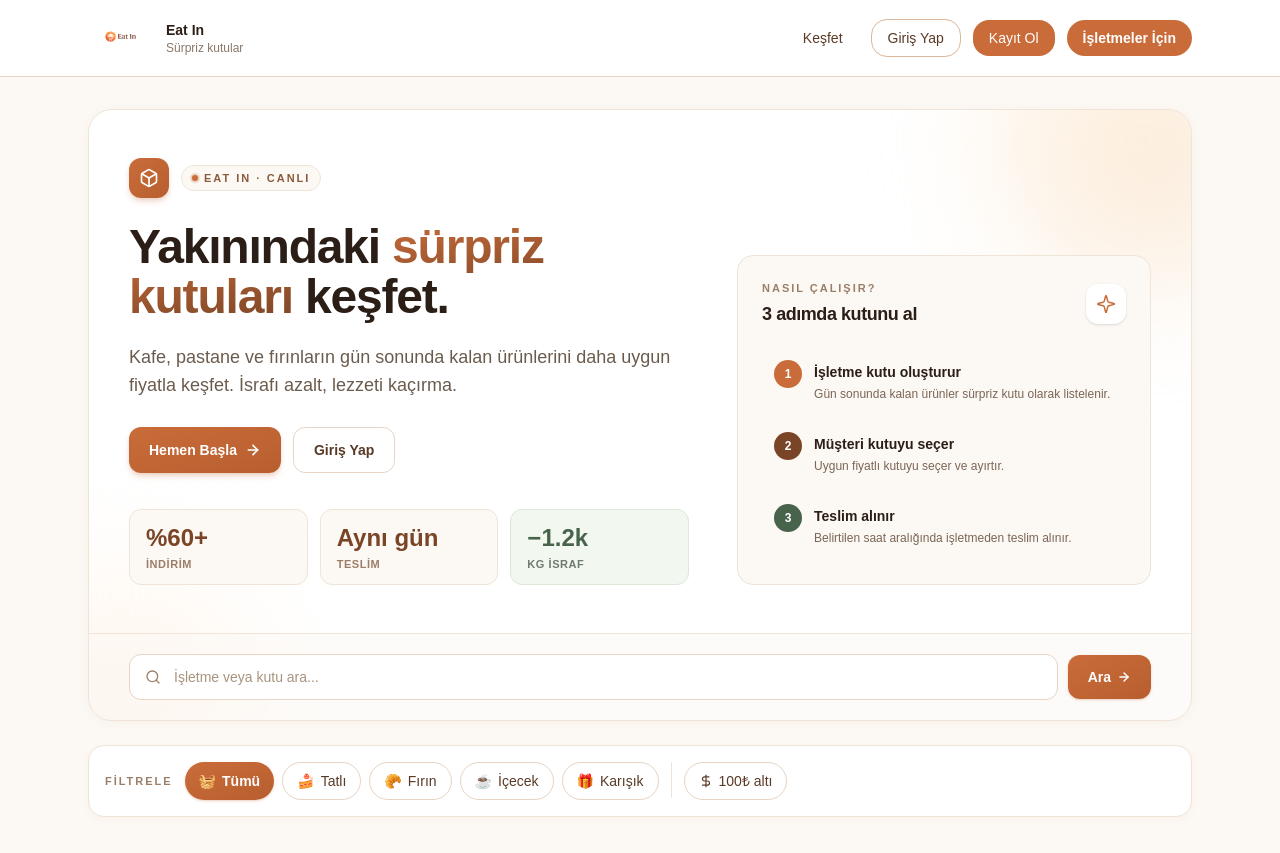
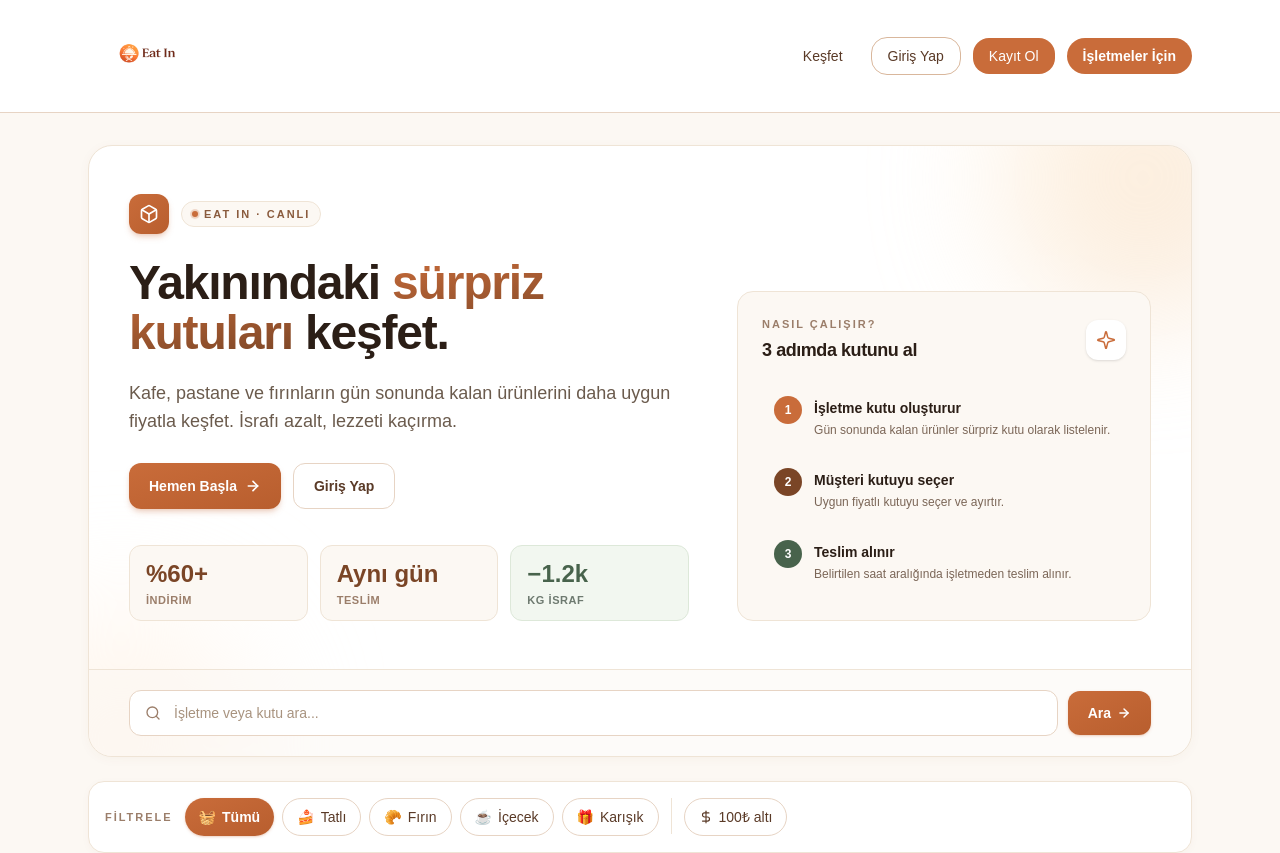
Before and after one commit to kaantari5-blip/eat-in-app, a Next.js app: page / in a window 1280 px wide. Shown: the top 853 px of the page. Built offline with nearby package versions, Linux system fonts and the light colour scheme; no server answers; the database is empty.

Commit message:
Fix brand logo

```diff
--- a/src/components/Navbar.tsx
+++ b/src/components/Navbar.tsx
@@ -27,22 +27,12 @@ export default async function Navbar() {
   return (
     <header className="sticky top-0 z-50 border-b border-[#E7D4C4] bg-white/70 backdrop-blur-md">
       <div className="mx-auto flex max-w-6xl items-center justify-between px-4 py-4 sm:px-6">
-        <Link href="/" className="flex items-center gap-3">
+        <Link href="/" className="flex items-center">
   <img
     src="/logo.png"
     alt="Eat In"
-    className="h-11 w-auto"
+    className="h-20 w-auto object-contain"
   />
-
-  <div>
-    <p className="text-sm font-semibold text-[#2B1E16]">
-      Eat In
-    </p>
-
-    <p className="text-xs text-[#8A7768]">
-      Sürpriz kutular
-    </p>
-  </div>
 </Link>
 
         <nav className="hidden items-center gap-3 md:flex">
```
